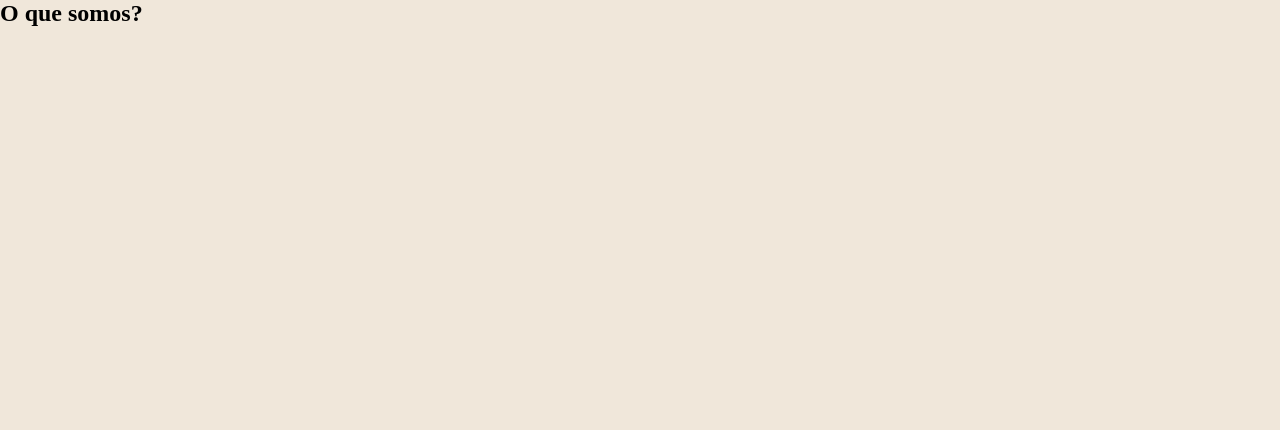
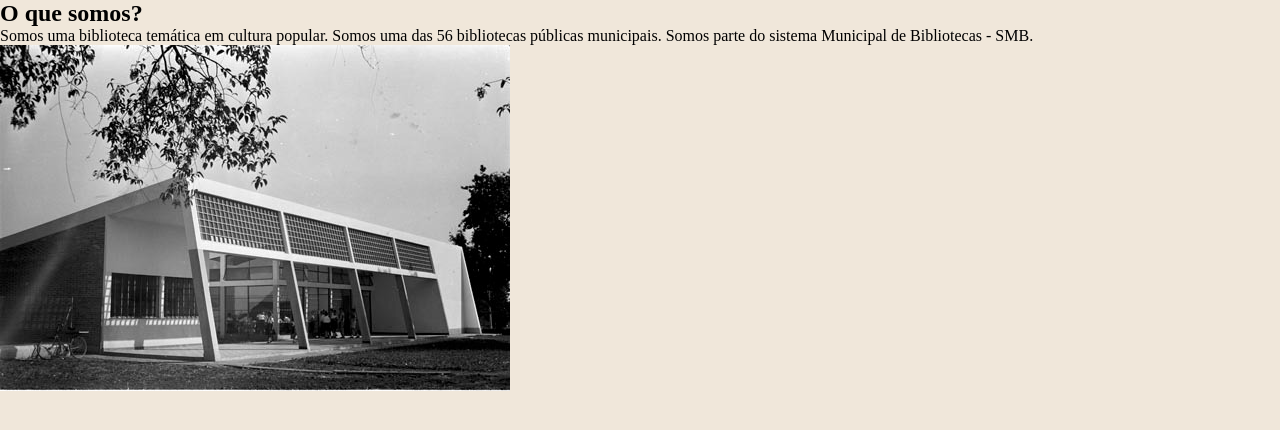
Before and after one commit to Biblioteca-Municipal-Belmonte/biblioteca-belmonte, a plain HTML site: page index.html in a window 1280 px wide. Drawn offline with Linux system fonts and the light colour scheme.

Commit message:
feat: mais mudanças

```diff
--- a/global.css
+++ b/global.css
@@ -8,3 +8,7 @@
   --black: #000;
   --beige: #F0E7DA;
 }
+
+* {
+  background-color: var(--beige)
+}
--- a/index.html
+++ b/index.html
@@ -9,7 +9,7 @@
   <link
     rel="icon"
     type="image/x-icon"
-    href="../../imgs/iconbelmonte-sem-fundo.png"
+    href="../../imgs/icon_belmonte-sem-fundo.png"
   />
 </head>
 <body>
@@ -17,7 +17,17 @@
     <div class="container">
       <div class="title">
         <h1>O que somos?</h1>
-      </div>
+        <span class="desc-title">Somos uma biblioteca temática em cultura popular. Somos uma das 56 bibliotecas públicas municipais. Somos parte do
+          sistema Municipal de Bibliotecas - SMB. </span>
+
+        <div class="slideshow">
+          <div class="slider">
+            <img id="slide-1" src="imgs/img_fachada_01.jpg" alt="Fotógrafo: Sebastião de Assis Ferreira. Data: 1953
+            Acervos Artísticos e Culturais da Cidade de São Paulo
+            "
+          </div>
+        </div>
+
     </div>
   </section>
 </body>
```
Also changed, not shown: pages/aconteceu/index.html (+1 -1 lines), pages/como chegar/index.html (+1 -1 lines), pages/contato/index.html (+1 -1 lines), pages/historico/index.html (+1 -1 lines), pages/programacao-cultural/index.html (+1 -1 lines), pages/sobre-lib-tematica/index.html (+1 -1 lines), imgs/icon_belmonte-sem-fundo.png (renamed from imgs/iconbelmonte-sem-fundo.png), imgs/icon_belmonte.jpg (renamed from imgs/iconbelmonte.jpg), imgs/img_fachada_01.jpg (added), imgs/img_fachada_02.jpg (added), scripts/somos.js (added).
